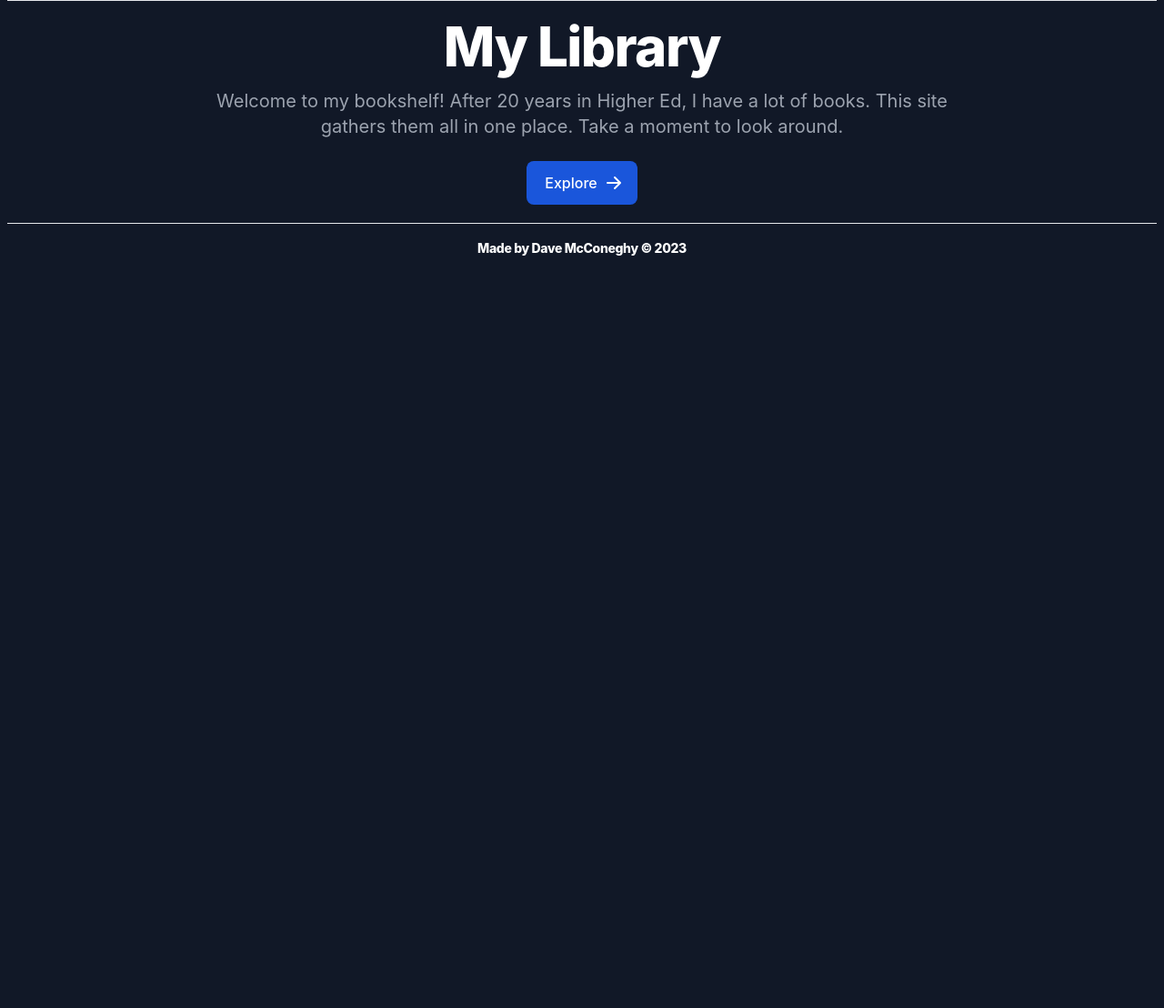
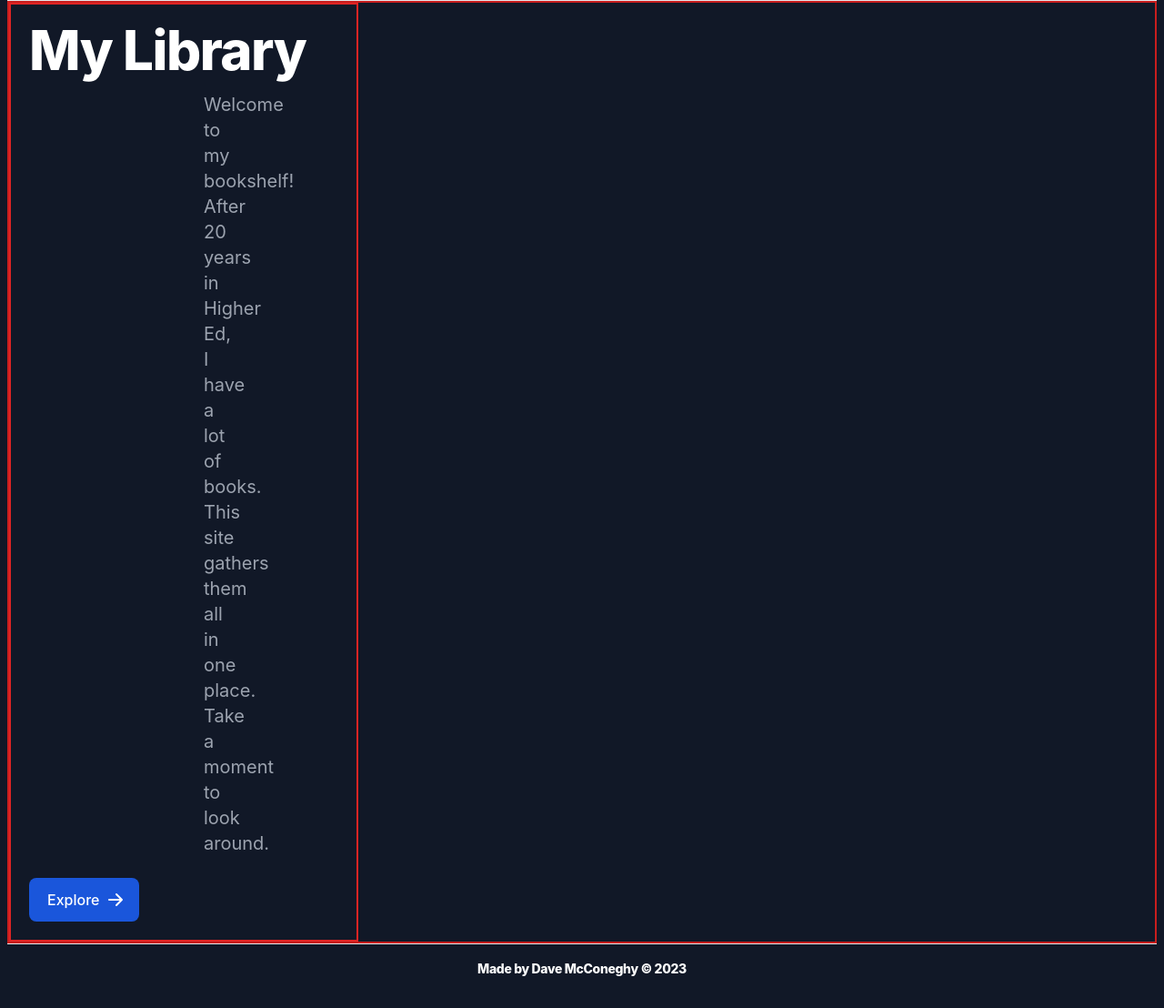
Before and after one commit to dmcconeghy/bookshelf, a Flask app: page / in a window 1280 px wide. Shown: the part 72-1180 px from the top of the page at 91% size. Before the commit the page ends 353 px from the top, so only its background shows below. Run offline with Flask 3, Linux system fonts and the light colour scheme; style sheets or scripts are compiled from the project's sources; some libraries are stand-ins or nearby versions.

Commit message:
Removes main template, shifts content to base/home.

```diff
--- a/templates/base.html
+++ b/templates/base.html
@@ -17,7 +17,7 @@
       {% endblock %}
     </nav>
     <hr>
-    <main>
+    <main class="border-2 border-red-700">
       {% block main %}
       {% endblock %}
     </main>
--- a/templates/home.html
+++ b/templates/home.html
@@ -1,7 +1,7 @@
 {% extends 'base.html' %}
 {% block title %}Home{% endblock %}
 {% block main %}
-<div class="text-center py-5">
+<div class="block p-5 max-w-sm border-red-600 border-2">
 
     <h1 class="mb-4 text-4xl font-extrabold leading-none tracking-tight text-gray-900 md:text-5xl lg:text-6xl dark:text-white">My Library</h1>
     <p class="mb-6 text-lg font-normal text-gray-500 lg:text-xl sm:px-16 xl:px-48 dark:text-gray-400">
```
Also changed, not shown: templates/main.html (deleted).
